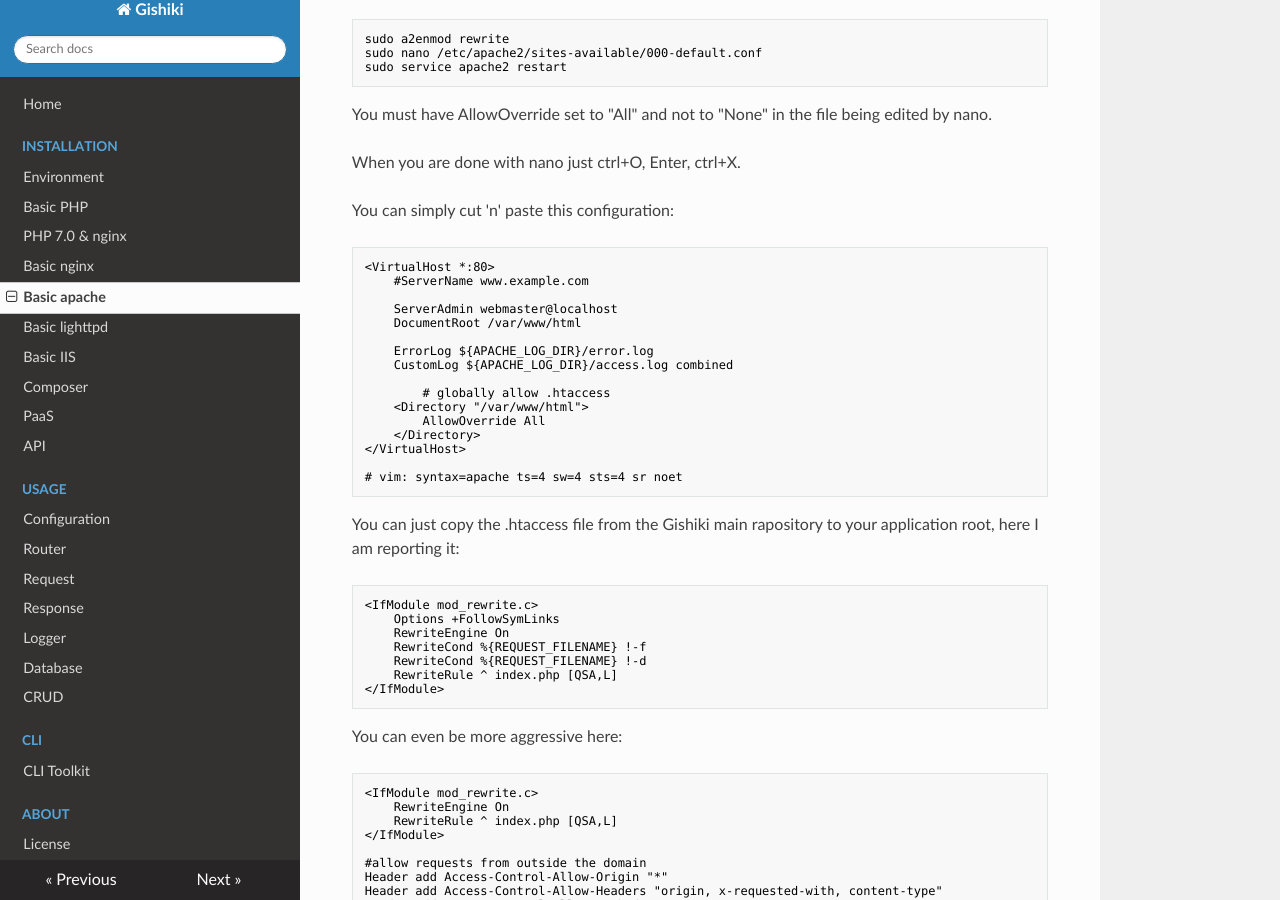
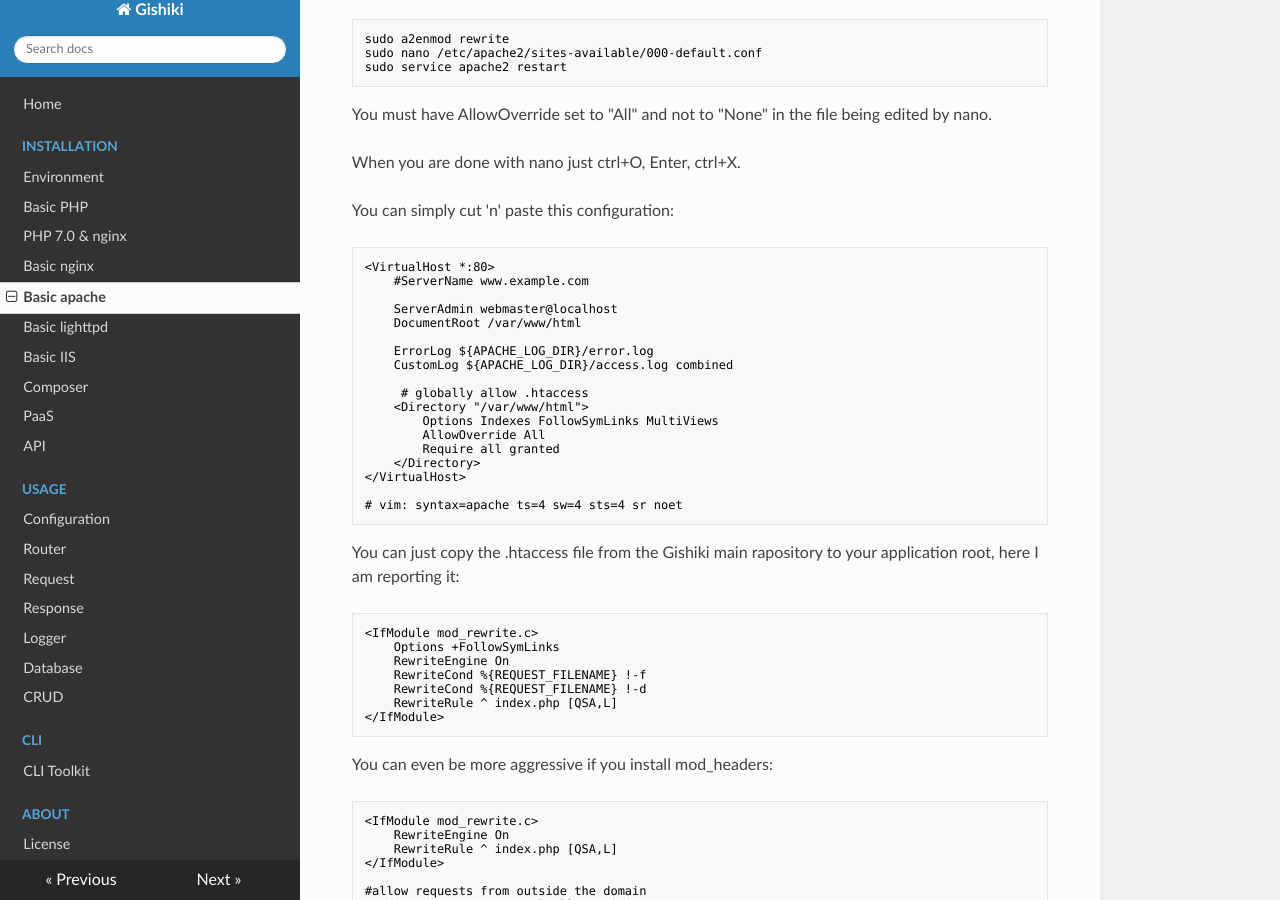
Before and after one commit to NeroReflex/Gishiki, an MkDocs documentation site: the page built from Documentation/docs/installation/basic_apache.md, in a window 1280 px wide and 900 px high, scrolled down 213 px. Built offline with MkDocs 1.6.1, drawn with Linux system fonts in a browser that asks for light colours; nearby versions of some CDN libraries; old or Windows-style settings are respelled for this version of MkDocs.

Commit message:
Updated LoggerManger and documentation

````diff
--- a/Documentation/docs/installation/basic_apache.md
+++ b/Documentation/docs/installation/basic_apache.md
@@ -24,9 +24,11 @@ You can simply cut 'n' paste this configuration:
 	ErrorLog ${APACHE_LOG_DIR}/error.log
 	CustomLog ${APACHE_LOG_DIR}/access.log combined
 
-        # globally allow .htaccess
+     # globally allow .htaccess
 	<Directory "/var/www/html">
-		AllowOverride All
+		Options Indexes FollowSymLinks MultiViews
+        AllowOverride All
+        Require all granted
 	</Directory>
 </VirtualHost>
 
@@ -46,7 +48,7 @@ application root, here I am reporting it:
 </IfModule>
 ```
 
-You can even be more aggressive here:
+You can even be more aggressive if you install mod_headers:
 
 ```apache
 <IfModule mod_rewrite.c>
````
Also changed, not shown: 1 other file.
